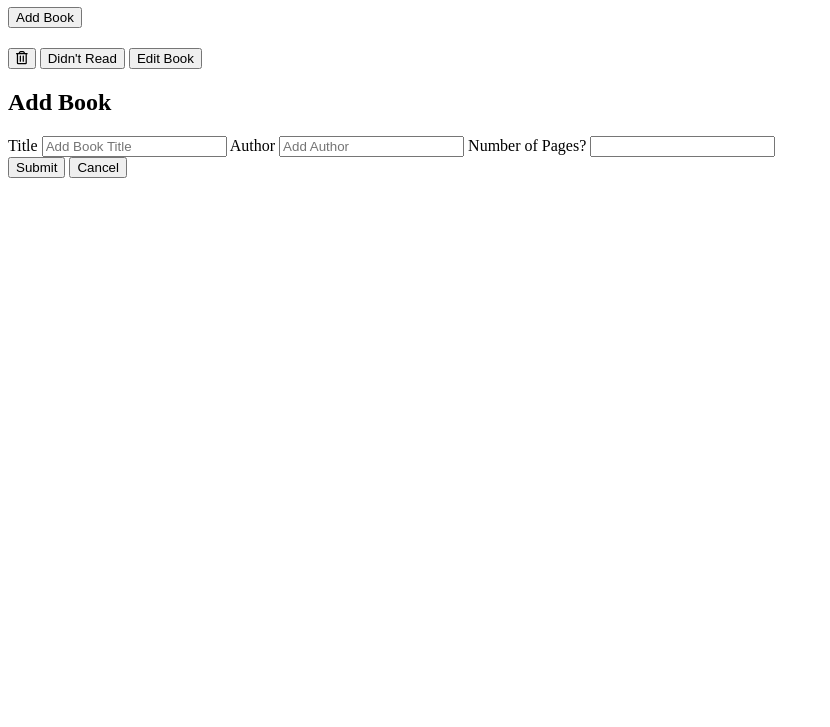
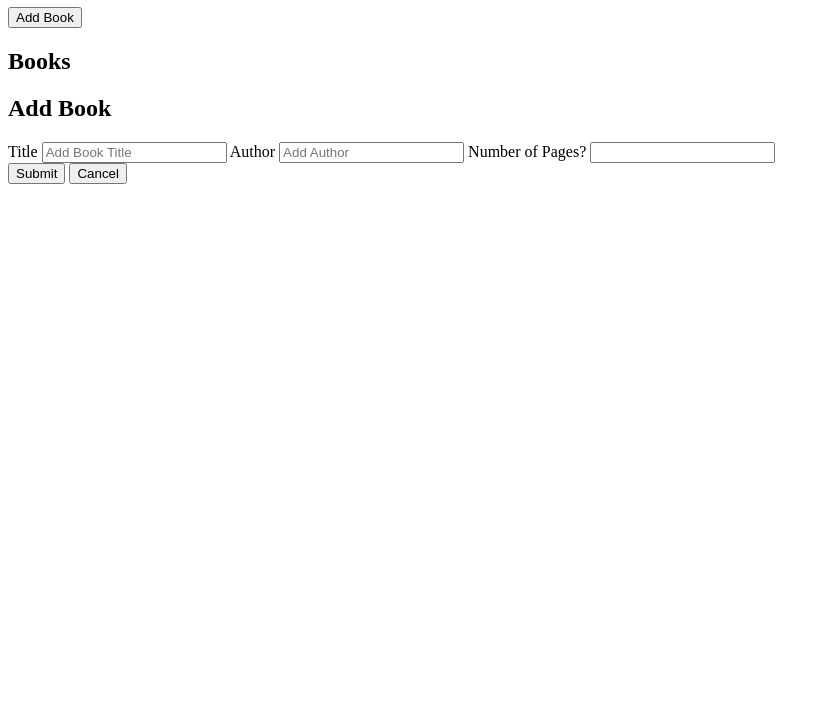
Before and after one commit to Skidragon/skidragon.github.io-library-project, a website: page app/index.html in a window 1280 px wide. Shown: the part 73-800 px from the top of the page, without its empty margins (0-830 px from the left). Drawn offline with Linux system fonts and the light colour scheme.

Commit message:
Removed tile because it was only for testing

```diff
--- a/app/index.html
+++ b/app/index.html
@@ -20,14 +20,9 @@
         <button class="btn btn--primary">Add Book</button>
     </header>
     <section class="books">
-        <h2 class="books-section__title"></h2>
+        <h2 class="books-section__title">Books</h2>
         <div class="books__grid">
-            <div class="book-tile">
-                <p class="book-tile__info"></p>
-                <button class = "book-tile__btn-delete"><i class="far fa-trash-alt"></i></button>
-                <button class ="book-tile__btn-read btn--danger">Didn't Read</button>
-                <button class ="book-tile__btn-edit btn--primary">Edit Book</button>
-            </div>
+
         </div>
     </section>
 
```
